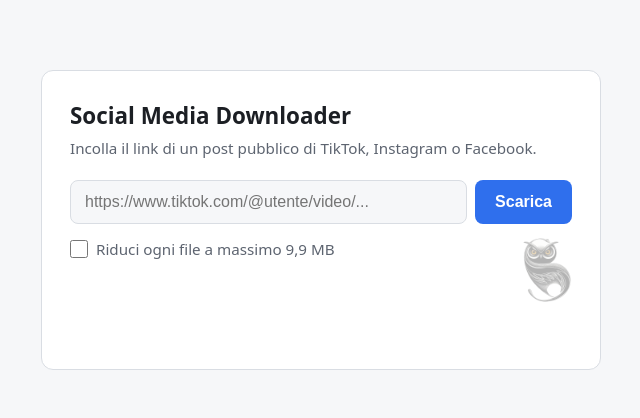
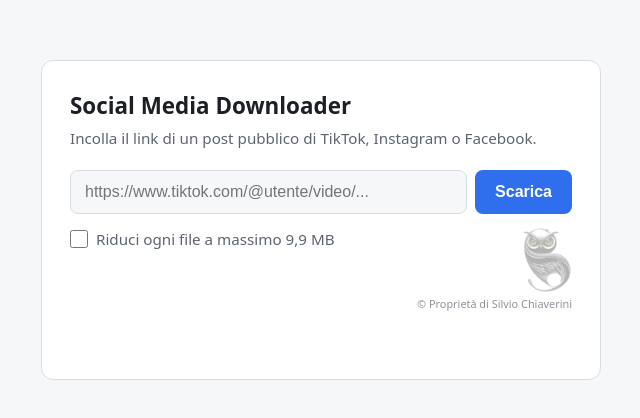
Before and after one commit to sc-9967/social-media-downloader, a plain HTML site: page app/static/index.html in a window 1280 px wide. Shown: the part 180-598 px from the top of the page, without its empty margins (319-959 px from the left). Drawn offline with Linux system fonts and the light colour scheme.

Commit message:
Dichiara la proprietà di Silvio Chiaverini ed esclude il logo dalla MIT
Dicitura discreta sotto il logo e meta author nella pagina; titolare
della licenza aggiornato; il README chiarisce che il logo non è coperto
dalla licenza MIT.

Co-Authored-By: Claude Opus 5.5 <noreply@anthropic.com>

```diff
--- a/app/static/index.html
+++ b/app/static/index.html
@@ -3,6 +3,7 @@
 <head>
   <meta charset="utf-8">
   <meta name="viewport" content="width=device-width, initial-scale=1">
+  <meta name="author" content="Silvio Chiaverini">
   <title>Social Media Downloader</title>
   <style>
     :root {
@@ -50,10 +51,14 @@
       display: flex; align-items: center; gap: 8px;
       font-size: .95rem; color: var(--muted); cursor: pointer;
     }
+    .brand {
+      flex: none; display: flex; flex-direction: column; align-items: flex-end; gap: 4px;
+    }
     .watermark {
-      flex: none; height: 64px; width: auto; opacity: .3;
+      height: 64px; width: auto; opacity: .3;
       pointer-events: none; user-select: none;
     }
+    .owner { font-size: .68rem; color: var(--muted); opacity: .7; }
     @media (prefers-color-scheme: dark) {
       .watermark { opacity: .45; }
     }
@@ -77,7 +82,10 @@
         <input id="reduce" type="checkbox">
         Riduci ogni file a massimo 9,9 MB
       </label>
-      <img class="watermark" src="logo.png" alt="" aria-hidden="true">
+      <div class="brand">
+        <img class="watermark" src="logo.png" alt="" aria-hidden="true">
+        <small class="owner">© Proprietà di Silvio Chiaverini</small>
+      </div>
     </div>
     <p id="status" role="status" aria-live="polite"></p>
   </main>
```
Also changed, not shown: 2 other files.
